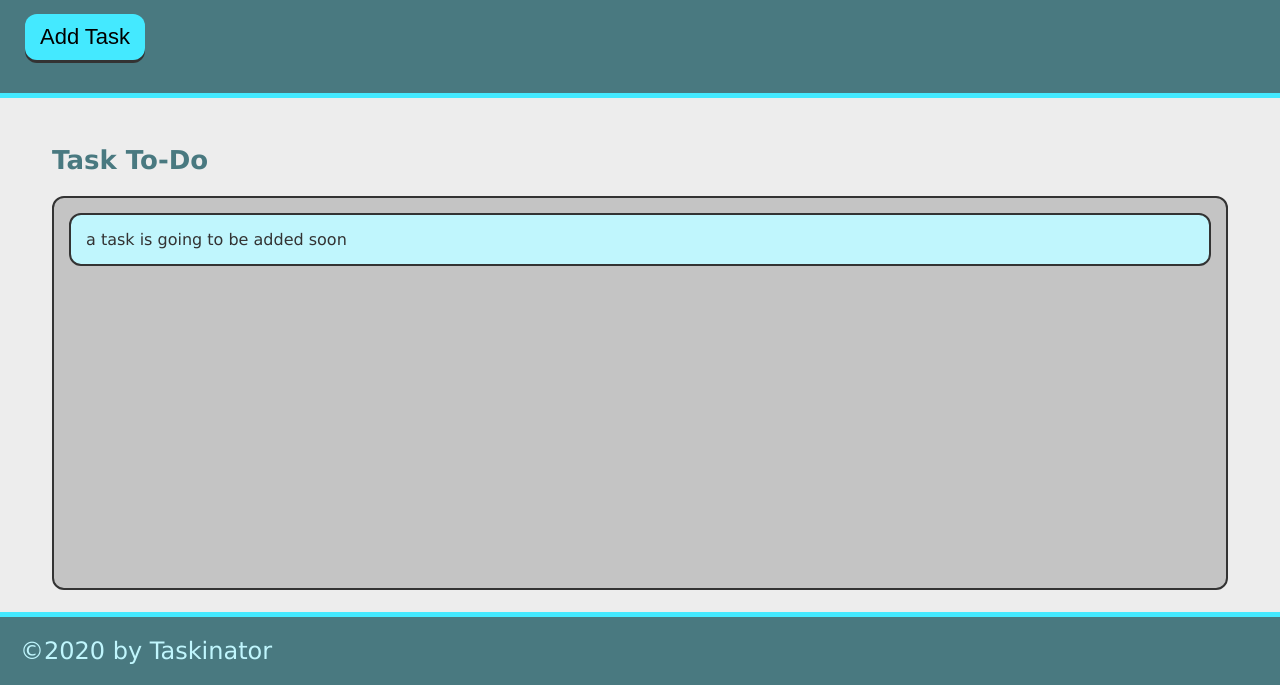
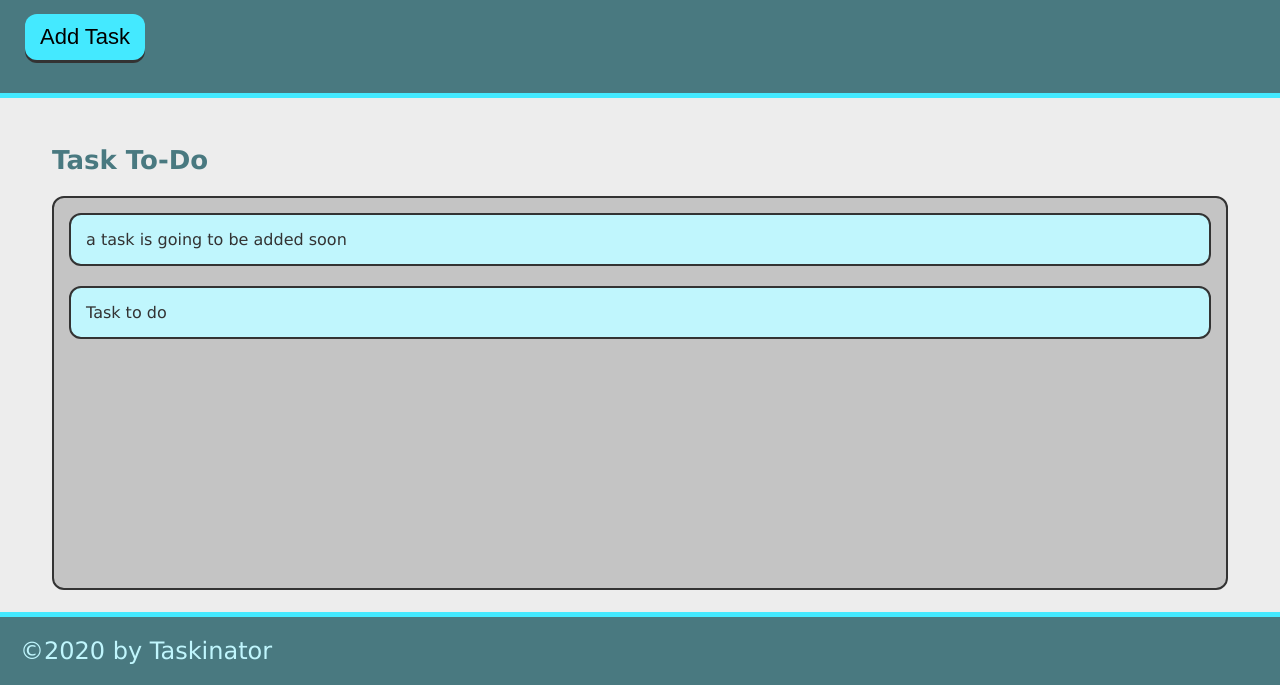
Before and after one commit to moonryc/taskmanager, a plain HTML site: page index.html in a window 1280 px wide. Both pictures are taken after a click on the button "Add Task". Shown: the part 115-800 px from the top of the page. Drawn offline with Linux system fonts and the light colour scheme.

Commit message:
add ability to add a task

```diff
--- a/assets/javascript/script.js
+++ b/assets/javascript/script.js
@@ -0,0 +1,12 @@
+let buttonEl = document.querySelector("#save-task")
+let tasksToDoEl = document.querySelector("#tasks-to-do")
+
+const createTaskHandler = () => {
+    let listItemEl = document.createElement("li");
+    listItemEl.textContent = "Task to do";
+    listItemEl.className = "task-item"
+    tasksToDoEl.appendChild(listItemEl);
+}
+
+
+buttonEl.addEventListener("click", createTaskHandler);
--- a/index.html
+++ b/index.html
@@ -12,13 +12,13 @@
 <header>
     <h1 class="page-title">Task Manager</h1>
     <p>Click the button below to add a new task</p>
-    <button class="btn">Add Task</button>
+    <button class="btn" id="save-task">Add Task</button>
 </header>
 
 <main class="page-content">
     <section class="task-list-wrapper">
         <h2 class="list-title">Task To-Do</h2>
-        <ul class="task-list">
+        <ul class="task-list" id="tasks-to-do">
             <li class="task-item">
                 a task is going to be added soon
             </li>
```
